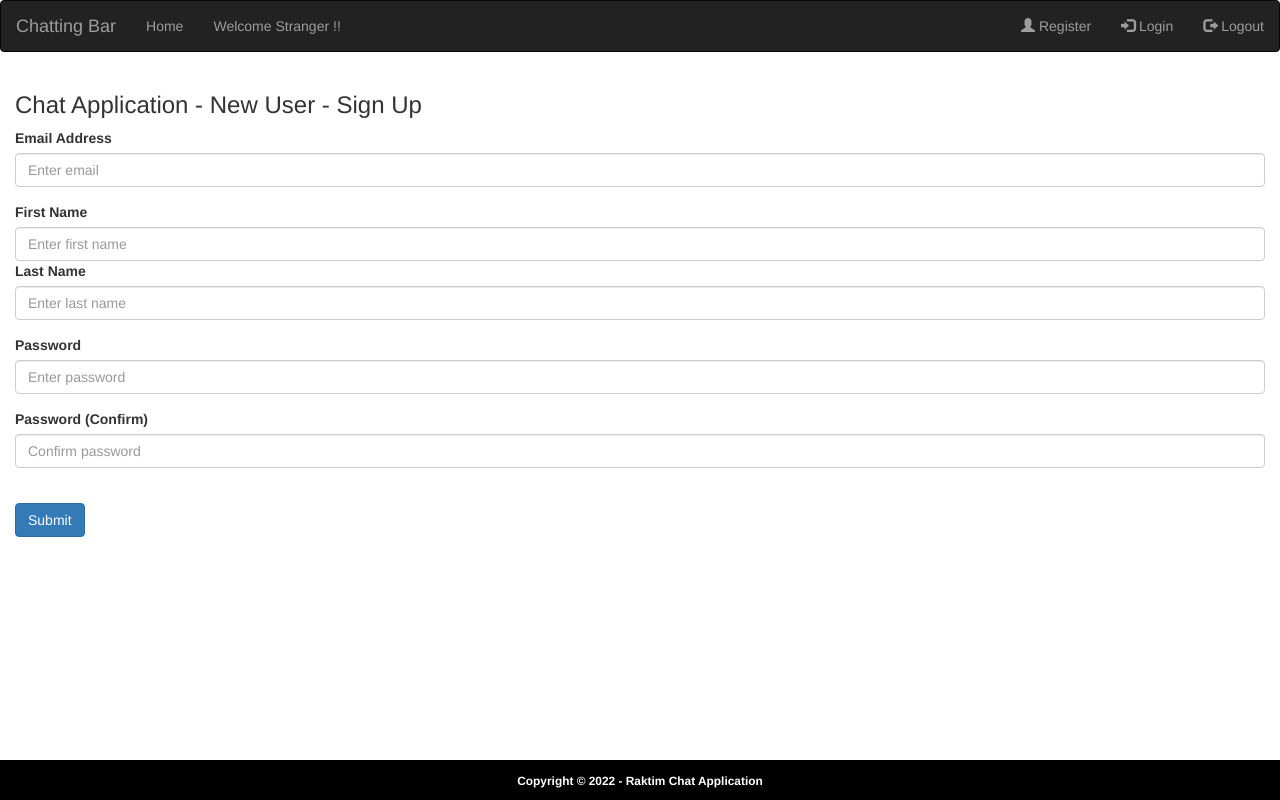
After one commit to sudipsahu17/Chat_Application_Basic, a Flask app: page /register in a window 1280 px wide. The commit adds this page. Run offline with Flask 2, Linux system fonts and the light colour scheme; some libraries are stand-ins or nearby versions.

```diff
--- a/ChatApplication/controllers.py
+++ b/ChatApplication/controllers.py
@@ -2,11 +2,12 @@ from flask import Blueprint, request, render_template
 
 controllers = Blueprint('controllers', __name__)
 
-@controllers.route('/signup', methods = ['GET', 'POST'])
-def signup():
+@controllers.route('/register', methods = ['GET', 'POST'])
+def register():
     if request.method == 'POST':
         pass
-    return render_template('signup.html')
+    else:
+        return render_template('register.html')
 
 @controllers.route('/login', methods = ['GET', 'POST'])
 def login():
--- /dev/null
+++ b/ChatApplication/templates/admin/index.html
@@ -0,0 +1,4 @@
+{% extends 'admin/master.html' %}
+{% block body %}
+    <h1>Admin Panel</h1>
+{% endblock body %}
--- a/ChatApplication/templates/base.html
+++ b/ChatApplication/templates/base.html
@@ -18,11 +18,11 @@
       <a class="navbar-brand" href="#">Chatting Bar</a>
     </div>
     <ul class="nav navbar-nav">
-      <li><a href="#">Home</a></li>
+      <li><a href="/">Home</a></li>
       <li><a href="#">Welcome Stranger !!</a></li>
     </ul>
     <ul class="nav navbar-nav navbar-right">
-      <li><a href="/signup"><span class="glyphicon glyphicon-user"></span> Sign Up</a></li>
+      <li><a href="/register"><span class="glyphicon glyphicon-user"></span> Register</a></li>
       <li><a href="/login"><span class="glyphicon glyphicon-log-in"></span> Login</a></li>
       <li><a href="/logout"><span class="glyphicon glyphicon-log-out"></span> Logout</a></li>
     </ul>
--- /dev/null
+++ b/ChatApplication/templates/register.html
@@ -0,0 +1,58 @@
+{% extends "base.html" %}
+{% block title %} Sign Up - Raktim Chat App {% endblock %}
+{% block content %}
+    <h3> Chat Application - New User - Sign Up</h3>
+    <form method="POST">
+      <div class="form-group">
+        <label for="email">Email Address</label>
+        <input
+          type="email"
+          class="form-control"
+          id="email"
+          name="email"
+          placeholder="Enter email"
+        />
+      </div>
+      <div class="form-group">
+        <label for="firstName">First Name</label>
+        <input
+          type="text"
+          class="form-control"
+          id="firstName"
+          name="firstName"
+          placeholder="Enter first name"
+        />
+      <div class="form-group">
+        <label for="lastName">Last Name</label>
+        <input
+          type="text"
+          class="form-control"
+          id="lastName"
+          name="lastName"
+          placeholder="Enter last name"
+        />
+      </div>
+      <div class="form-group">
+        <label for="password1">Password</label>
+        <input
+          type="password"
+          class="form-control"
+          id="password1"
+          name="password1"
+          placeholder="Enter password"
+        />
+      </div>
+      <div class="form-group">
+        <label for="password2">Password (Confirm)</label>
+        <input
+          type="password"
+          class="form-control"
+          id="password2"
+          name="password2"
+          placeholder="Confirm password"
+        />
+      </div>
+      <br />
+      <button type="submit" class="btn btn-primary">Submit</button>
+    </form>
+{% endblock %}
```
Also changed, not shown: ChatApplication/__init__.py (+8 -0 lines), ChatApplication/db_manager.py (added, +20 -0 lines), ChatApplication/models.py (+9 -0 lines), ChatApplication/views.py (+18 -0 lines).
